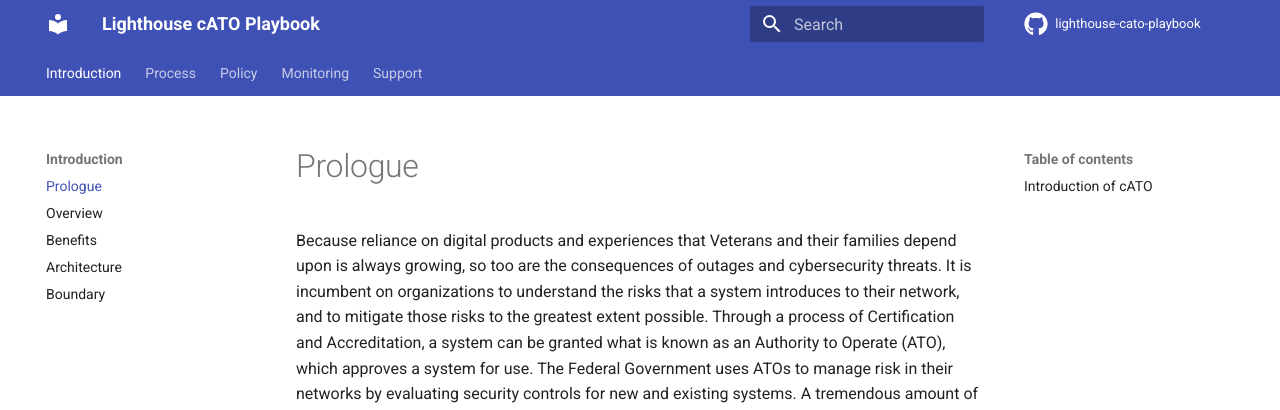
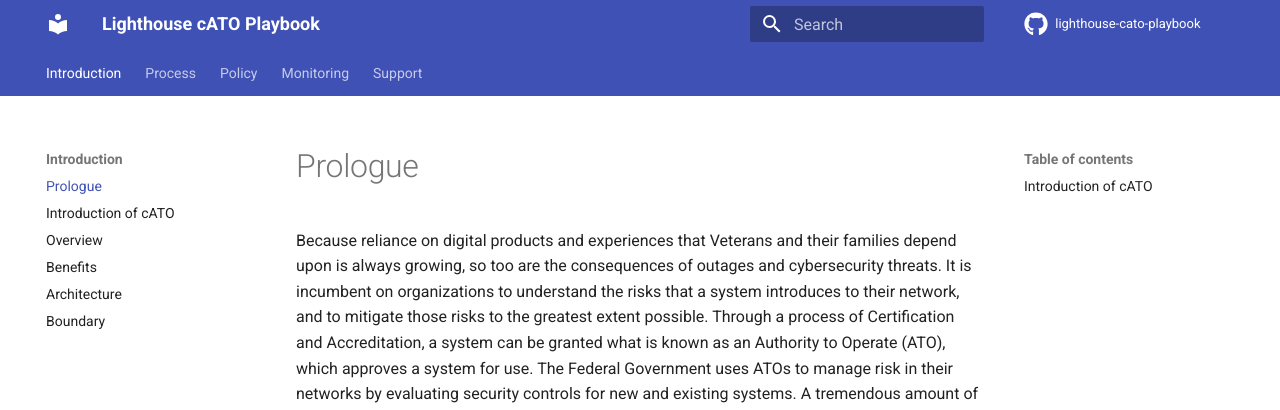
Before and after one commit to rise8-us/cato-playbook, an MkDocs documentation site: the page built from docs/index.md, in a window 1280 px wide. Shown: the top 410 px of the page. Built offline with MkDocs 1.6.1 and Material for MkDocs 9.7.7, drawn with Linux system fonts in a browser that asks for light colours; comment, search, counter and statistics services are not loaded.

Commit message:
Update mkdocs.yml

```diff
--- a/mkdocs.yml
+++ b/mkdocs.yml
@@ -38,6 +38,7 @@
 nav:
   - 'Introduction':
       - 'index.md'
+      - 'Introduction of cATO': 'introduction-of-cato.md'
       - 'Overview': 'approach.md'
       - 'Benefits': 'benefits.md'
       - 'architecture.md'
```
